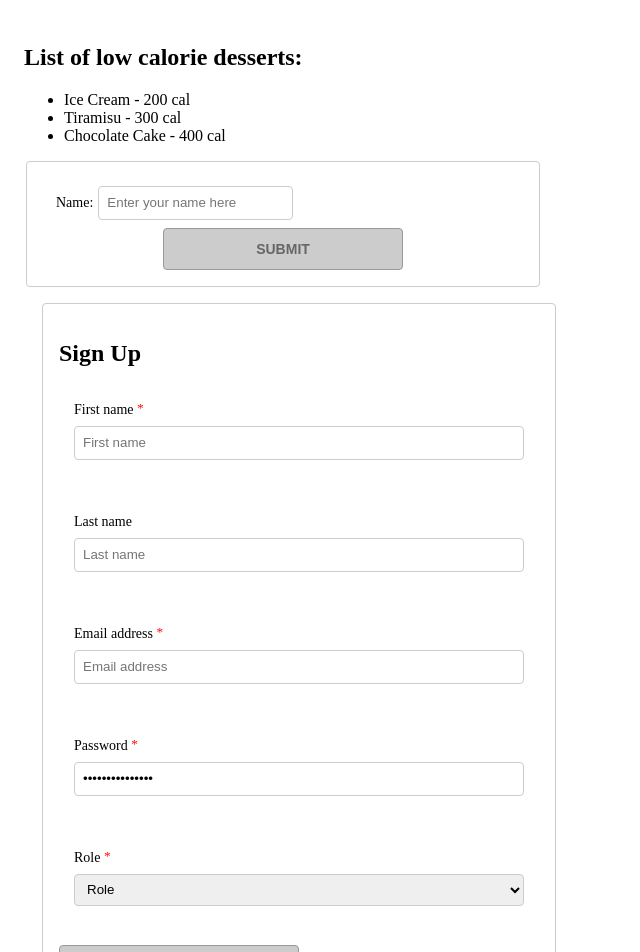
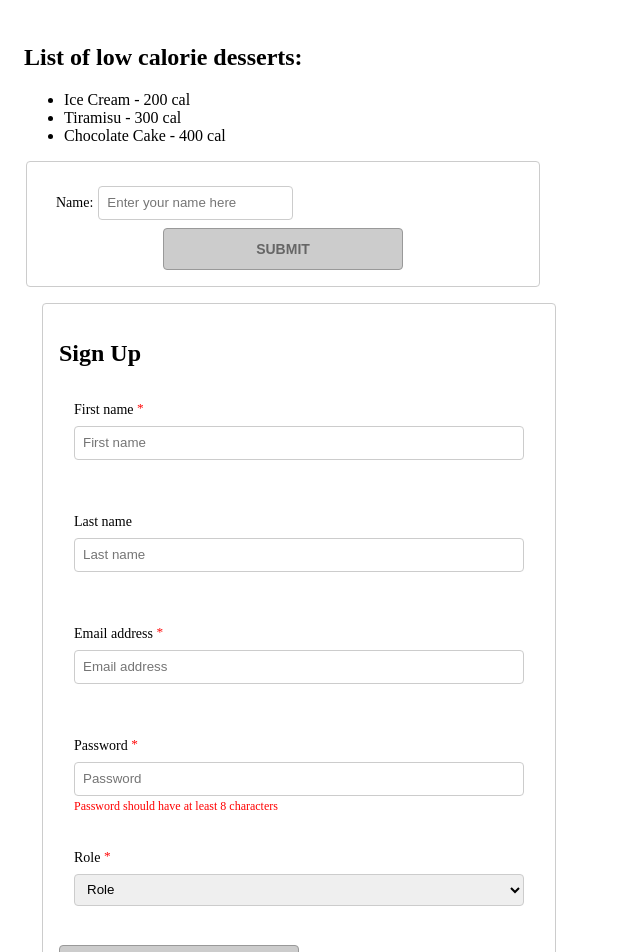
Before and after one commit to DanaKLym/React_advanced, a React (Create React App) app: page / in a window 1280 px wide. Shown: the top 952 px of the page, without its empty margins (0-640 px from the left). Built offline with nearby package versions, Linux system fonts and the light colour scheme.

Commit message:
minor updates

```diff
--- a/src/ControlledForm.js
+++ b/src/ControlledForm.js
@@ -19,17 +19,17 @@ function ControlledForm() {
   const [role, setRole] = useState("role");
 
   const changePassword = (e) => {
-
-    //resolve
+    setPassword({...password, value: e.target.value});
   }
 
   const getIsFormValid = (e) => {
-    if(!firstName && !lastName && !email && (password.value.length < 8) && (role === "role")) {
-        return false;
+    if(firstName && lastName) {
+      return true;
     } else {
 
-        return true;
+        return false;
     }
+    //resolve
   };
 
   const clearForm = () => {
@@ -37,7 +37,10 @@ function ControlledForm() {
     setLastName("");
     setEmail("");
     setRole("role");
-   //finish
+   setPassword({...password,
+    value: "",
+    isTouched: false,
+   });
   };
 
   const handleSubmit = (e) => {
@@ -71,7 +74,8 @@ function ControlledForm() {
             <label>
               Password <sup>*</sup>
             </label>
-            <input value={password} onChange={changePassword} placeholder="Password" type="password"/>
+            <input value={password.value} onChange={changePassword} placeholder="Password" type="password"/>
+            {password.value.length < 8 && !password.isTouched ? <PasswordErrorMessage/> : null}
           </div>
           <div className="Field">
             <label>
```
